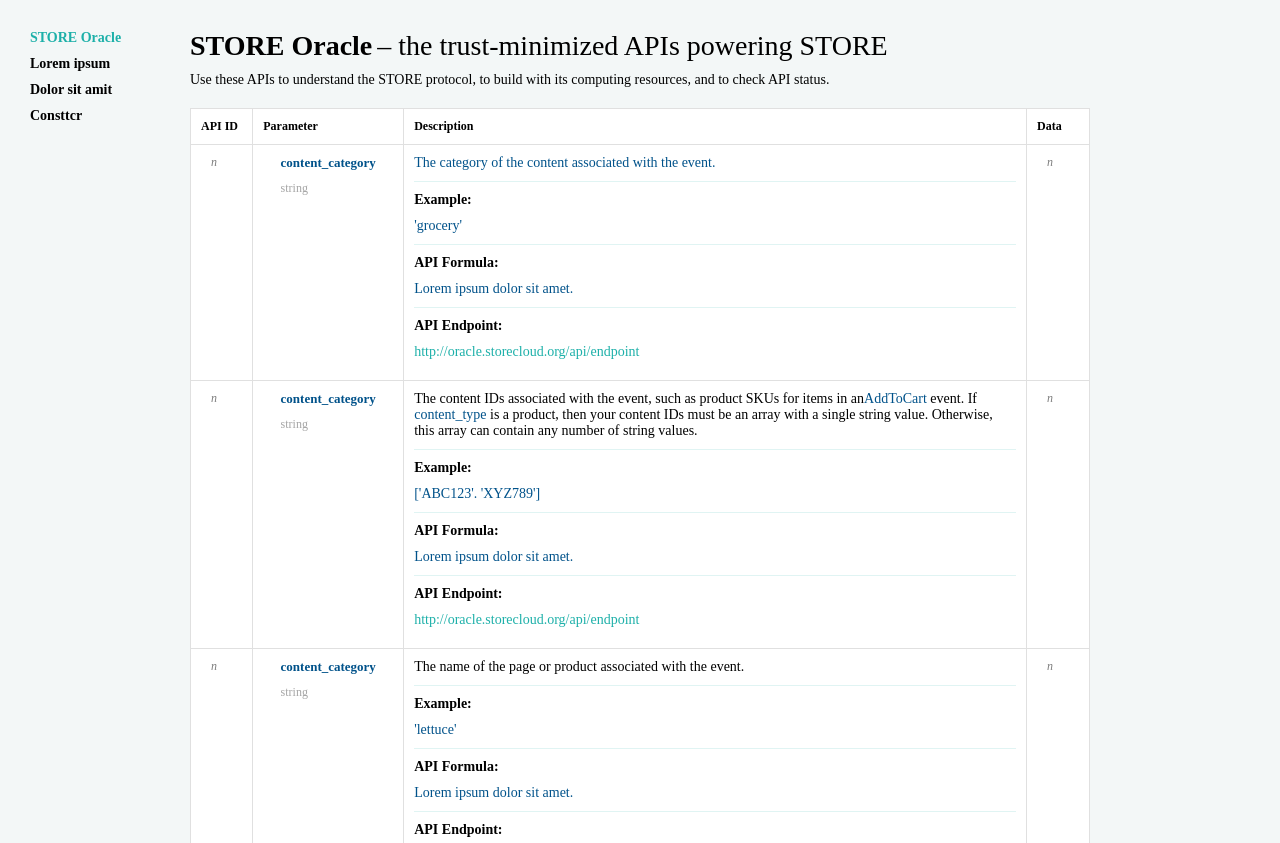
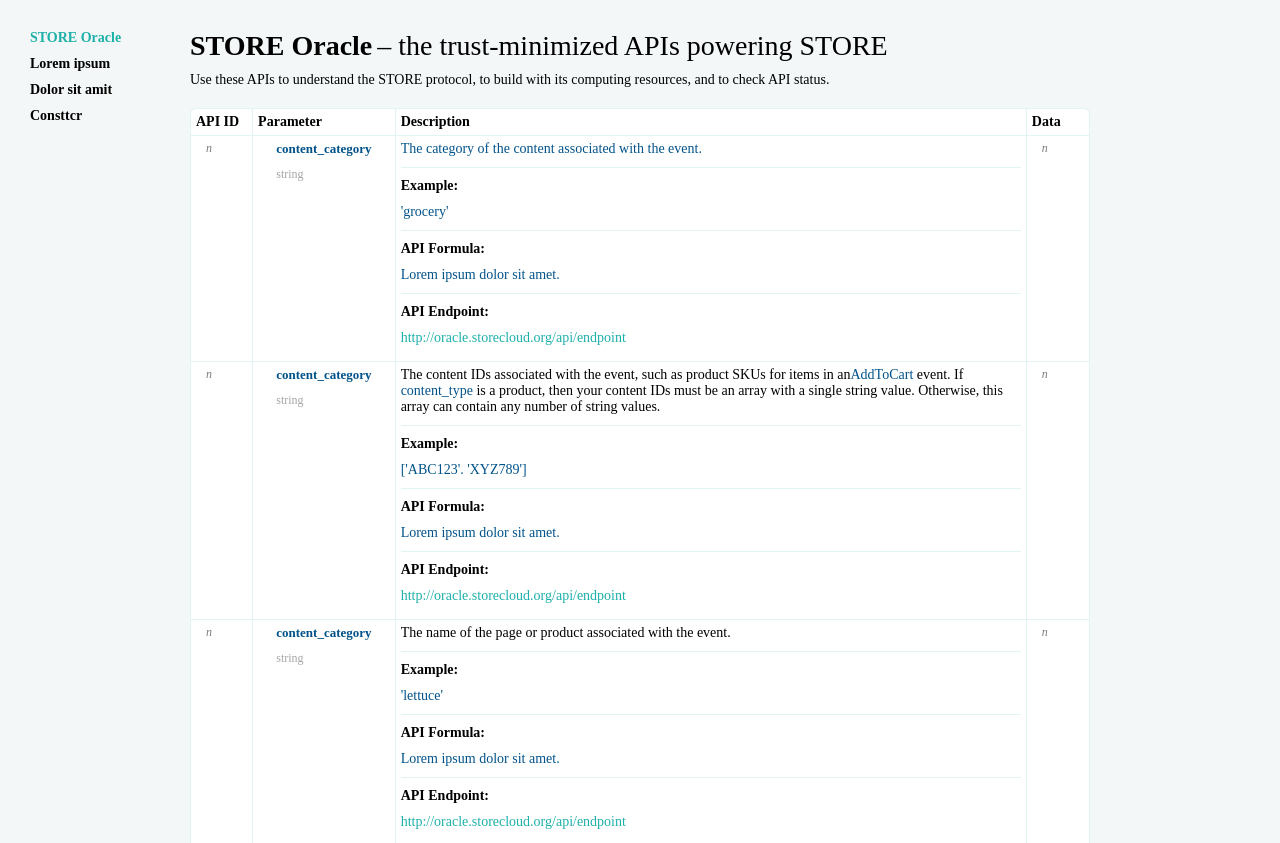
Before and after one commit to aliwatto/dashboard, a plain HTML site: page index.html in a window 1280 px wide. Shown: the top 843 px of the page. Drawn offline with Linux system fonts and the light colour scheme.

Commit message:
rounded table border done

```diff
--- a/index.html
+++ b/index.html
@@ -31,15 +31,15 @@
       <div class="sub-heading">Use these APIs to understand the STORE protocol, to build with its computing resources,
         and to check API status.</div>
       <table>
-        <thead>
+
         <tr>
           <th>API ID</th>
           <th>Parameter</th>
           <th>Description</th>
           <th>Data</th>
         </tr>
-        </thead>
-        <tbody>
+
+
 
         <!-- row1 -->
         <tr>
@@ -280,7 +280,7 @@
           </td>
         </tr>
 
-        </tbody>
+
       </table>
 
     </div>
--- a/styles.scss
+++ b/styles.scss
@@ -62,28 +62,93 @@ $medium-font-size: 13px;
     }
 
     table {
-      width: 100%;
-      border-collapse: collapse;
-      border: 1px solid #e0e0e0;
-      background-color: #fff;
+      // width: 100%;
+      // border-collapse: collapse;
+      // border: 1px solid #e0e0e0;
+      // background-color: #fff;
 
-      thead tr th {
-        padding: 10px;
-        font-size: $small-font-size;
-        font-weight: 600;
-        text-align: left;
-        border: 1px solid #e0e0e0;
-        border-radius: 10px;
+      // thead tr th {
+      //   padding: 10px;
+      //   font-size: $small-font-size;
+      //   font-weight: 600;
+      //   text-align: left;
+      //   border: 1px solid #e0e0e0;
+      //   border-radius: 10px;
+      // }
+
+      // tbody tr .data,
+      // .parameter-data,
+      // .desc-data {
+      //   border: 1px solid #e0e0e0;
+      //   padding: 10px;
+      // }
+
+      // tbody tr {
+      //   .data {
+      //     width: 5%;
+      //     font-weight: 100;
+      //     vertical-align: top;
+
+      //     p {
+      //       font-size: $small-font-size;
+      //       font-weight: 100;
+      //       margin-left: 10px;
+      //       font-style: italic;
+      //       color: rgba(58, 58, 58, 0.655);
+      //     }
+      //   }
+
+
+
+      // testtable {
+      border-collapse: separate;
+      border-spacing: 0;
+      min-width: 350px;
+
     }
 
-      tbody tr .data,
-      .parameter-data,
-      .desc-data {
-        border: 1px solid #e0e0e0;
-        padding: 10px;
+    table tr th,
+    table tr td {
+      border-right: 1px solid #1db0a923;
+      border-bottom: 1px solid #1db0a923;
+      padding: 5px;
+      background: #fff;
     }
 
-      tbody tr {
+    table tr th:first-child,
+    table tr td:first-child {
+      border-left: 1px solid #1db0a923;
+    }
+
+    table tr th {
+
+      border-top: 1px solid #1db0a923;
+      text-align: left;
+    }
+
+    /* top-left border-radius */
+    table tr:first-child th:first-child {
+      border-top-left-radius: 6px;
+    }
+
+    /* top-right border-radius */
+    table tr:first-child th:last-child {
+      border-top-right-radius: 6px;
+    }
+
+    /* bottom-left border-radius */
+    table tr:last-child td:first-child {
+      border-bottom-left-radius: 6px;
+    }
+
+    /* bottom-right border-radius */
+    table tr:last-child td:last-child {
+      border-bottom-right-radius: 6px;
+    }
+
+    // test
+
+    tr {
       .data {
         width: 5%;
         font-weight: 100;
@@ -97,6 +162,7 @@ $medium-font-size: 13px;
           color: rgba(58, 58, 58, 0.655);
         }
       }
+
 
       .parameter-data {
         width: 10%;
@@ -187,9 +253,8 @@ $medium-font-size: 13px;
     }
 
 
-
   }
 }
 
+
 .drop-down-menu {}
-}
```
Also changed, not shown: styles.css, 2 other files. Lines whose indentation alone changed are shown as unchanged.
